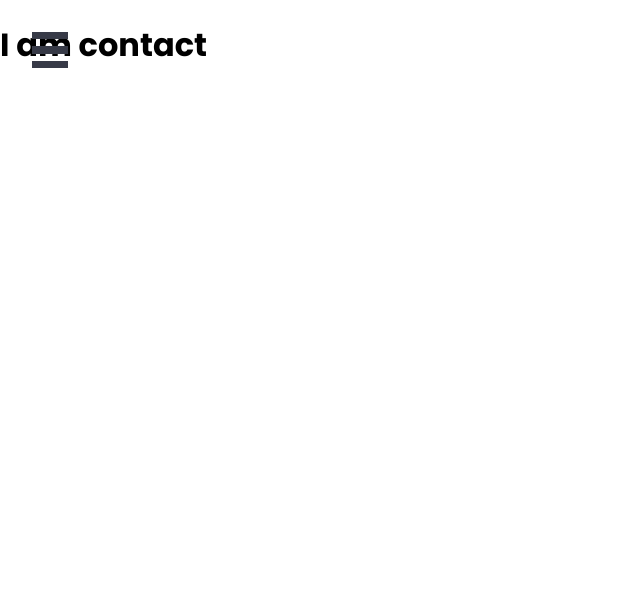
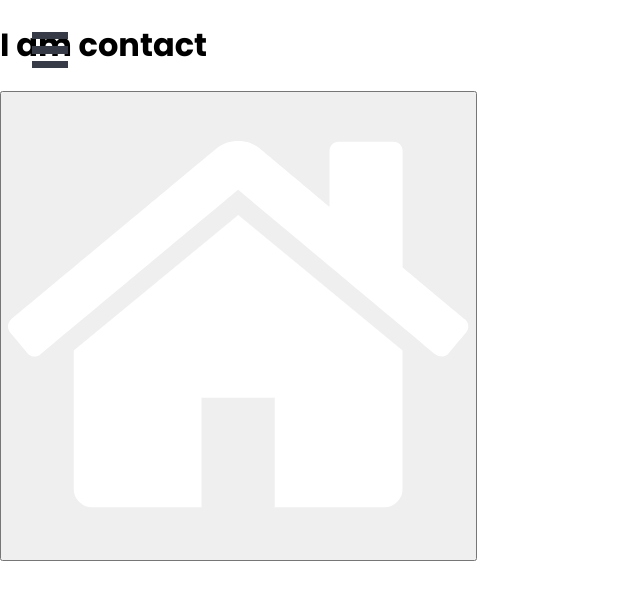
Before and after one commit to Ash9311/My-Portfolio, a React (Create React App) app: page /contact in a window 1280 px wide. Shown: the top 600 px of the page, without its empty margins (0-640 px from the left). Built offline with nearby package versions, Linux system fonts and the light colour scheme.

Commit message:
home icon hover

```diff
--- a/package.json
+++ b/package.json
@@ -9,6 +9,7 @@
     "react": "^17.0.2",
     "react-burger-menu": "^3.0.6",
     "react-dom": "^17.0.2",
+    "react-location": "^3.0.2",
     "react-router-dom": "^5.3.0",
     "react-scripts": "4.0.3",
     "web-vitals": "^1.1.2"
--- a/src/components/App/App.jsx
+++ b/src/components/App/App.jsx
@@ -7,6 +7,7 @@ import About from '../About/About';
 import Skills from '../Skills/Skills';
 import Contact from '../Contact/Contact';
 import NavBar from '../NavBar/NavBar';
+import GoHome from '../GoHome/GoHome';
 
 
 const App = () => {
@@ -19,6 +20,7 @@ const App = () => {
            <Route path="/projects" component={Projects} />
            <Route path="/skills" component={Skills} />
            <Route path="/contact" component={Contact} />
+           <GoHome/>
        </div>
        </BrowserRouter>
     </div>);
--- /dev/null
+++ b/src/components/GoHome/GoHome.jsx
@@ -0,0 +1,33 @@
+import React, {Component} from "react";
+import { BrowserRouter, withRouter,useLocation } from "react-router-dom";
+import homeIconWhite from './../../assets/home_white.png';
+import homeIconBlack from './../../assets/home_black.png';
+import {Route,Link } from 'react-router-dom';
+import './GoHome.css';
+import Home from '../Home/Home';
+import App from '../App/App';
+
+class GoHome extends Component{
+
+    navigateToHome = () => {
+
+    //   const {history} = this.props;
+
+    //       window.history.push('/');
+
+
+    }
+
+    render(){
+        //const {window.location} = this.props;
+        const whiteBtn = window.location.pathname ==='/';
+
+        return (
+            <button onClick={this.navigateToHome}>
+                <img className="go-home-btn" src={whiteBtn ? homeIconBlack : homeIconWhite} alt="home-icon"></img>
+            </button>
+         );
+    }
+}
+
+export default GoHome;
```
Also changed, not shown: src/components/App.css (added), src/components/GoHome/GoHome.css (added), 1 other file (tests, documents, lock files or other folders).
